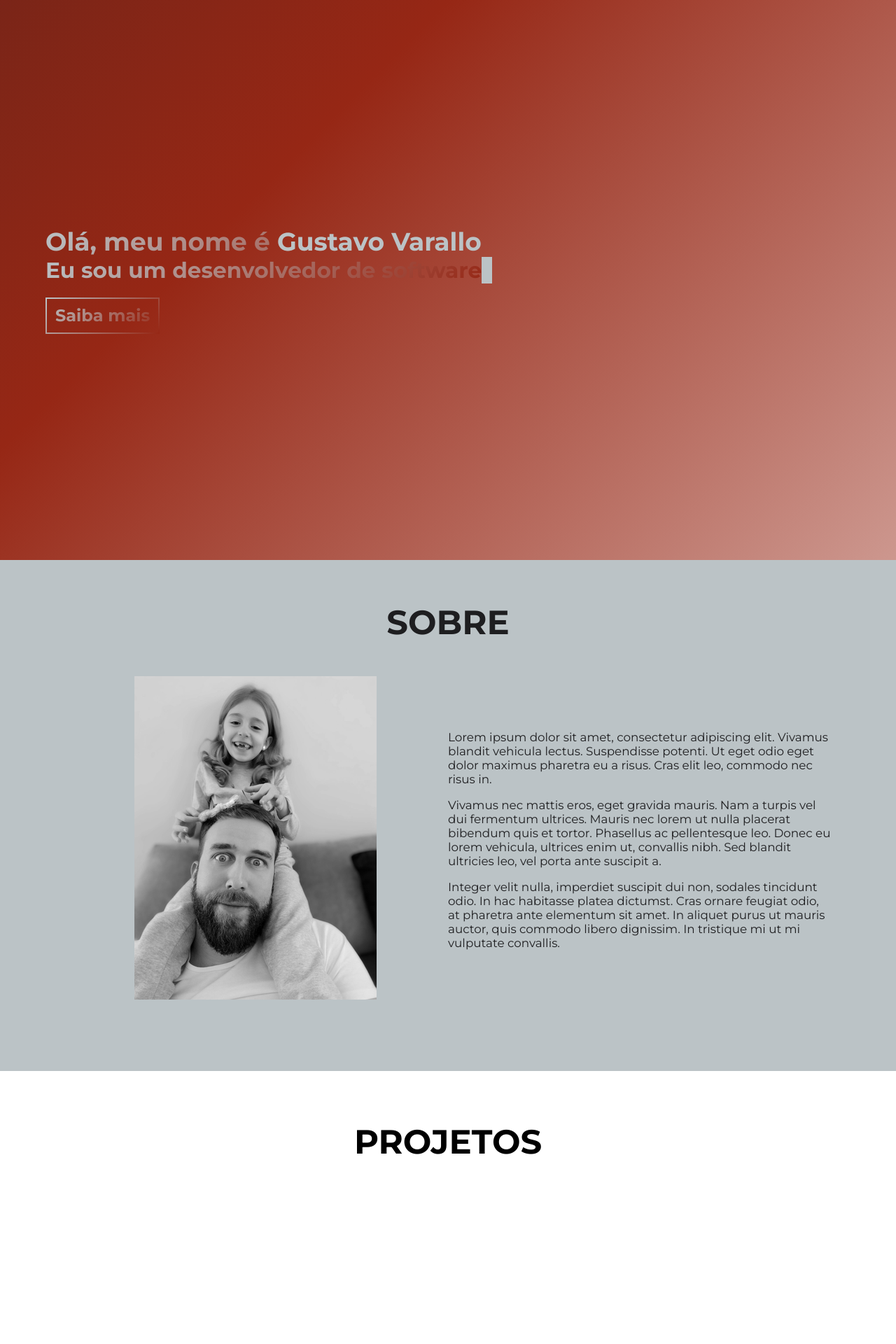
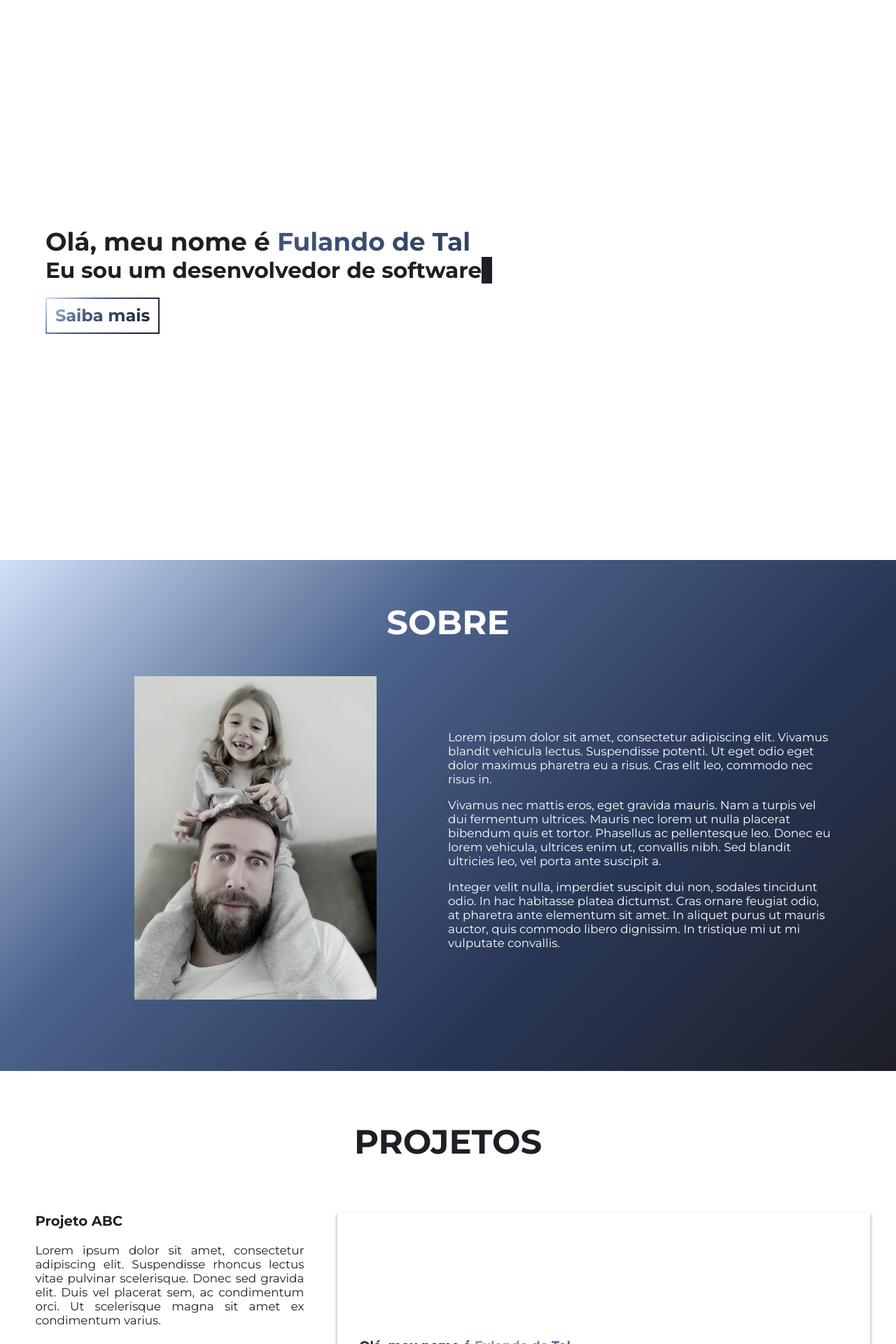
Before and after one commit to guvarallo/selfolio, a React (Create React App) app: page / in a window 1280 px wide. Shown: the top 1920 px of the page at 70% size. Before the commit the page ends 1660 px from the top, so only its background shows below. Built offline with nearby package versions, Linux system fonts and the light colour scheme.

Commit message:
added projects and other styles

```diff
--- a/src/components/About/styles.ts
+++ b/src/components/About/styles.ts
@@ -1,8 +1,8 @@
 import styled from 'styled-components';
 
 export const Container = styled.div`
-  background: #bbc3c6;
-  color: #1e1e20;
+  background: linear-gradient(-45deg, #1e1f26, #283655, #4d648d, #d0e1f9);
+  color: #fff;
 
   h1 {
     text-align: center;
@@ -27,7 +27,7 @@ export const Container = styled.div`
 
       img {
         transition: 0.7s ease-in-out;
-        filter: grayscale(100%);
+        filter: grayscale(70%);
 
         &:hover {
           transform: scale3d(1.12, 1.12, 1.12) rotateZ(-0.02turn);
--- a/src/components/Main/styles.ts
+++ b/src/components/Main/styles.ts
@@ -7,40 +7,36 @@ export const Outdoor = styled.section`
   flex-direction: column;
   justify-content: center;
   align-items: flex-start;
-  background: linear-gradient(-45deg, #fff, #962715, #1e1e20, #bbc3c6);
-  background-size: 400% 400%;
-  animation: gradient 15s ease infinite;
+  background: #fff;
   font-weight: bold;
   z-index: -1;
-
-  @keyframes gradient {
-    0% {
-      background-position: 0% 50%;
-    }
-    50% {
-      background-position: 100% 50%;
-    }
-    100% {
-      background-position: 0% 50%;
-    }
-  }
 
   h1 {
     margin-left: 65px;
     white-space: nowrap;
     max-width: fit-content;
     font-weight: bold;
-    background: linear-gradient(135deg, #bbc3c6 0%, #962715 100%);
+  }
+
+  span {
+    background: linear-gradient(-45deg, #283655, #4d648d, #d0e1f9);
+    background-size: 400% 400%;
+    animation: gradient 2.5s ease infinite;
     background-clip: text;
     -webkit-background-clip: text;
     -webkit-text-fill-color: transparent;
-  }
 
-  span {
-    background: #bbc3c6;
-    background-clip: text;
-    -webkit-background-clip: text;
-    -webkit-text-fill-color: transparent;
+    @keyframes gradient {
+      0% {
+        background-position: 0% 50%;
+      }
+      50% {
+        background-position: 100% 50%;
+      }
+      100% {
+        background-position: 0% 50%;
+      }
+    }
   }
 
   .text-typing {
@@ -50,10 +46,6 @@ export const Outdoor = styled.section`
     white-space: nowrap;
     max-width: fit-content;
     border-right: 0.5em solid black;
-    background: linear-gradient(135deg, #bbc3c6 0%, #962715 100%);
-    background-clip: text;
-    -webkit-background-clip: text;
-    -webkit-text-fill-color: transparent;
     animation: typing 2.5s steps(40, end), blink 1s step-end infinite !important;
   }
 
@@ -72,7 +64,7 @@ export const Outdoor = styled.section`
       border-color: transparent;
     }
     50% {
-      border-color: #bbc3c6;
+      border-color: #1e1f26;
     }
   }
   /* @media (max-width: 75em) {
--- a/src/components/Projects/index.tsx
+++ b/src/components/Projects/index.tsx
@@ -2,6 +2,8 @@ import React from 'react';
 import Fade from 'react-reveal/Fade';
 
 import { Container } from './styles';
+
+import projectImg from '../../assets/project1.png';
 
 const Project: React.FC = () => {
   return (
@@ -9,6 +11,24 @@ const Project: React.FC = () => {
       <Fade duration={1000} delay={300} distance="30px">
         <h1>Projetos</h1>
       </Fade>
+      <section className="row">
+        <div className="project-text">
+          <Fade duration={1000} delay={700} distance="30px">
+            <h3>Projeto ABC</h3>
+            <p>
+              Lorem ipsum dolor sit amet, consectetur adipiscing elit.
+              Suspendisse rhoncus lectus vitae pulvinar scelerisque. Donec sed
+              gravida elit. Duis vel placerat sem, ac condimentum orci. Ut
+              scelerisque magna sit amet ex condimentum varius.
+            </p>
+          </Fade>
+        </div>
+        <Fade duration={1000} delay={1100} distance="30px">
+          <div className="project-img">
+            <img src={projectImg} alt="project" />
+          </div>
+        </Fade>
+      </section>
     </Container>
   );
 };
--- a/src/components/Projects/styles.ts
+++ b/src/components/Projects/styles.ts
@@ -9,5 +9,29 @@ export const Container = styled.section`
     font-size: 2rem;
     font-weight: 700;
     text-transform: uppercase;
+    margin-bottom: 3rem;
+  }
+
+  .row {
+    display: flex;
+    flex-direction: row;
+  }
+
+  .project-text {
+    max-width: 30%;
+    margin-left: 3em;
+    text-align: justify;
+    font-size: 0.7em;
+
+    h3 {
+      margin-bottom: 1em;
+    }
+  }
+
+  img {
+    width: 90%;
+    margin: 0 2rem;
+    border: none;
+    box-shadow: 0 3px 6px rgba(0, 0, 0, 0.16), 0 3px 6px rgba(0, 0, 0, 0.23);
   }
 `;
--- a/src/source/data.ts
+++ b/src/source/data.ts
@@ -6,7 +6,7 @@ export const headData = {
 
 export const mainData = {
   title: 'Olá, meu nome é ',
-  name: 'Gustavo Varallo',
+  name: 'Fulando de Tal',
   subtitle: 'Eu sou um desenvolvedor de software',
   cta: 'Saiba mais',
 };
@@ -24,3 +24,13 @@ export const aboutData = {
   elementum sit amet. In aliquet purus ut mauris auctor, quis commodo libero
   dignissim. In tristique mi ut mi vulputate convallis.`,
 };
+
+export const projectData = [
+  {
+    title: 'Projeto ABC',
+    description: `Lorem ipsum dolor sit amet, consectetur adipiscing elit.
+    Suspendisse rhoncus lectus vitae pulvinar scelerisque. Donec sed
+    gravida elit. Duis vel placerat sem, ac condimentum orci. Ut
+    scelerisque magna sit amet ex condimentum varius.`,
+  },
+];
--- a/src/styles/cta.ts
+++ b/src/styles/cta.ts
@@ -11,9 +11,9 @@ export const Cta = styled.a`
   z-index: 1;
   transition: all cubic-bezier(0.19, 1, 0.22, 1) 0.6s;
   border: 2px solid transparent;
-  border-image: linear-gradient(135deg, #bbc3c6 0%, #962715 100%);
+  border-image: linear-gradient(-45deg, #1e1f26, #283655, #4d648d, #d0e1f9);
   border-image-slice: 1;
-  background: linear-gradient(135deg, #bbc3c6 0%, #962715 100%);
+  background: linear-gradient(-45deg, #1e1f26, #283655, #4d648d, #d0e1f9);
   -webkit-background-clip: text;
   -webkit-text-fill-color: transparent;
 
@@ -27,7 +27,13 @@ export const Cta = styled.a`
     bottom: 0;
     z-index: -1;
     transition: all cubic-bezier(0.19, 1, 0.22, 1) 0.3s;
-    background-image: linear-gradient(135deg, #962715 0%, #bbc3c6 100%);
+    background-image: linear-gradient(
+      -45deg,
+      #1e1f26,
+      #283655,
+      #4d648d,
+      #d0e1f9
+    );
   }
 
   &:hover {
--- a/src/styles/global.ts
+++ b/src/styles/global.ts
@@ -11,6 +11,7 @@ export default createGlobalStyle`
   html {
     font-family: 'Montserrat', sans-serif;
     font-size: 24px;
+    color: #1e1f26;
   }
 
   body {
```
Also changed, not shown: src/assets/project1.png (added).
